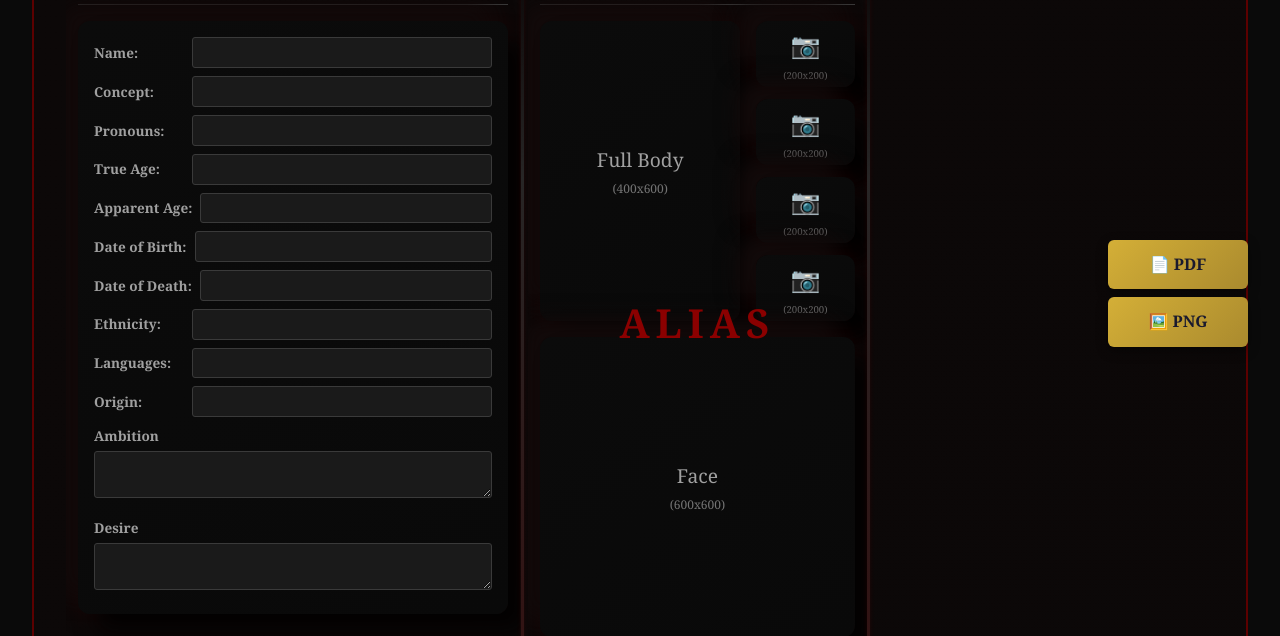
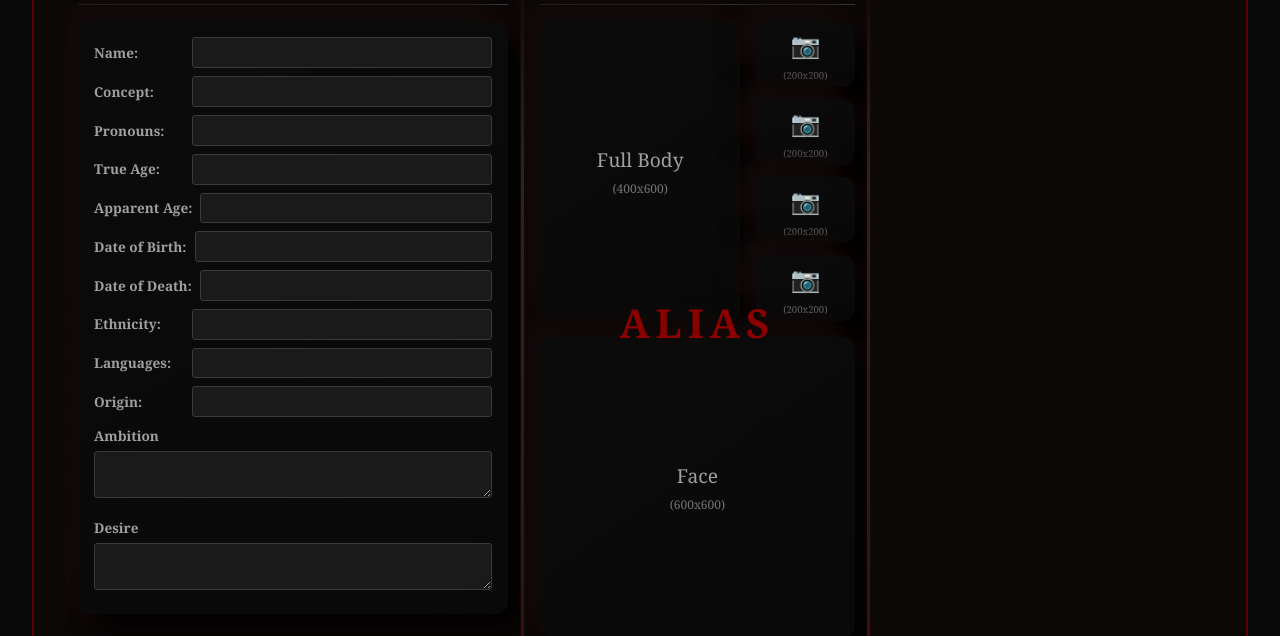
Before and after one commit to Mashbybot/wod-character-sheets, a FastAPI app: template templates/vtm/character_sheet.html in a window 1280 px wide. Shown: the part 421-1057 px from the top of the page. Run offline with FastAPI, Linux system fonts and the light colour scheme; the template is opened without the code that fills it, so the values that code supplies are empty; parts of the project's set-up code (start-up, migrations or seed data) failed here and were passed over; some web fonts are replaced.

Commit message:
Move export button to navbar and rename to 'Export'
Changes:
- Added conditional Export button to navbar in templates/base.html
  that only appears when export_url is defined
- Removed floating export buttons from lower right corner in both
  VTM and HTR character sheet templates
- Updated all character view/edit routes to pass export_url parameter
  pointing to the PNG export endpoint
- Export button now shows as "📥 Export" in the navbar and only
  appears on character sheet pages

This provides a cleaner, more accessible export option integrated
into the main navigation instead of a floating corner button.

```diff
--- a/app/routes/htr.py
+++ b/app/routes/htr.py
@@ -110,7 +110,8 @@ async def view_character(
             "request": request,
             "user": user,
             "character": character,
-            "edit_mode": False
+            "edit_mode": False,
+            "export_url": f"/htr/character/{character_id}/export/png"
         }
     )
 
@@ -139,7 +140,8 @@ async def edit_character_form(
             "request": request,
             "user": user,
             "character": character,
-            "edit_mode": True
+            "edit_mode": True,
+            "export_url": f"/htr/character/{character_id}/export/png"
         }
     )
 
--- a/app/routes/vtm.py
+++ b/app/routes/vtm.py
@@ -123,7 +123,8 @@ async def view_character(
             "request": request,
             "user": user,
             "character": character,
-            "edit_mode": False
+            "edit_mode": False,
+            "export_url": f"/vtm/character/{character_id}/export/png"
         }
     )
 
@@ -152,7 +153,8 @@ async def edit_character_form(
             "request": request,
             "user": user,
             "character": character,
-            "edit_mode": True
+            "edit_mode": True,
+            "export_url": f"/vtm/character/{character_id}/export/png"
         }
     )
 
--- a/templates/base.html
+++ b/templates/base.html
@@ -34,6 +34,9 @@
                     {% if is_storyteller(user) %}
                     <a href="/storyteller" style="color: #d4af37; font-weight: bold;">📖 Storyteller</a>
                     {% endif %}
+                    {% if export_url %}
+                    <a href="{{ export_url }}" class="btn-export-nav" title="Export character sheet as PNG">📥 Export</a>
+                    {% endif %}
                     <div class="user-menu">
                         <span>{{ user.username }}</span>
                         <a href="/auth/logout" class="btn-logout">Logout</a>
--- a/templates/vtm/character_sheet.html
+++ b/templates/vtm/character_sheet.html
@@ -1107,22 +1107,6 @@
         <a href="/vtm">← Back to Character List</a>
     </div>
 
-    <!-- Export Buttons - Fixed to lower right -->
-    {% if not view_mode %}
-    <div class="export-buttons-fixed">
-        <a :href="`/vtm/character/{{ character.id if character else '' }}/export/pdf`"
-           class="btn-export btn-export-pdf"
-           title="Export as PDF">
-            📄 PDF
-        </a>
-        <a :href="`/vtm/character/{{ character.id if character else '' }}/export/png`"
-           class="btn-export btn-export-png"
-           title="Export as PNG image">
-            🖼️ PNG
-        </a>
-    </div>
-    {% endif %}
-
     </div><!-- End main content wrapper -->
 
 </div>
```
Also changed, not shown: templates/htr/character_sheet.html (+0 -16 lines).
